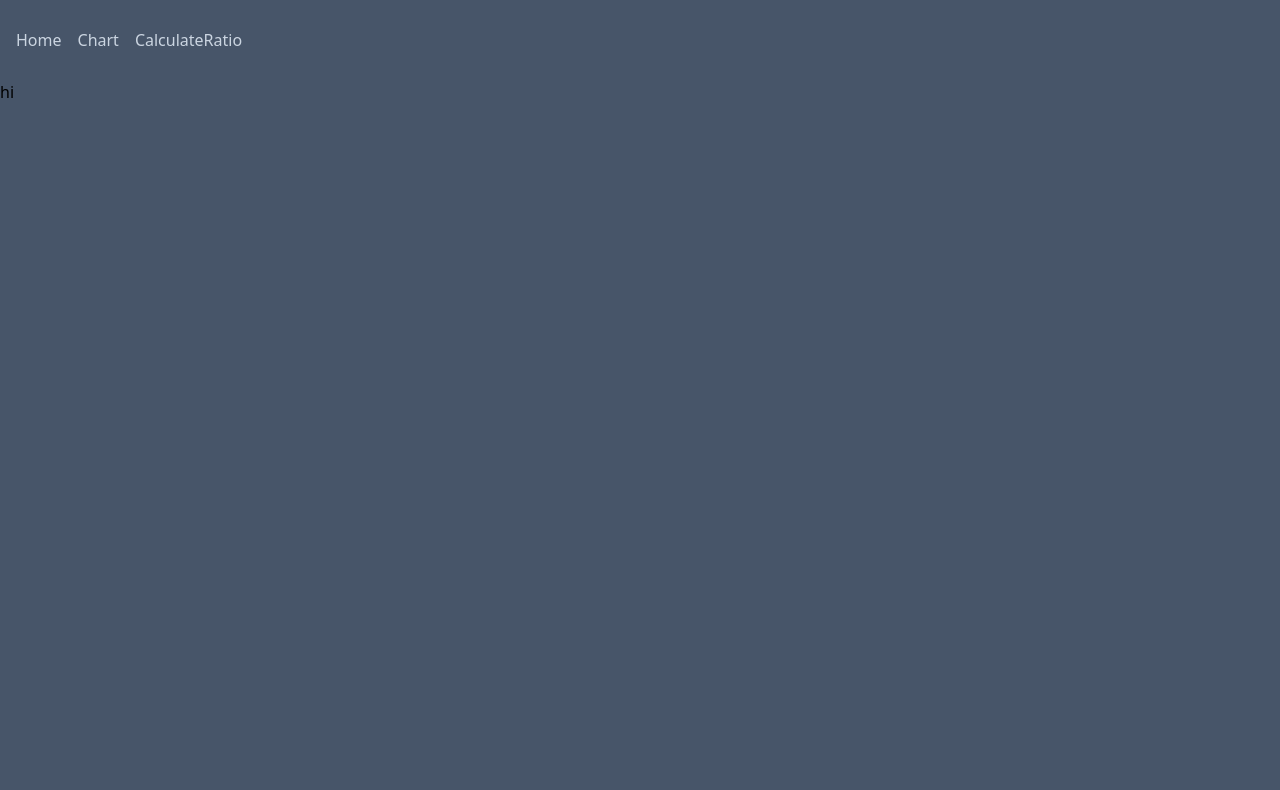
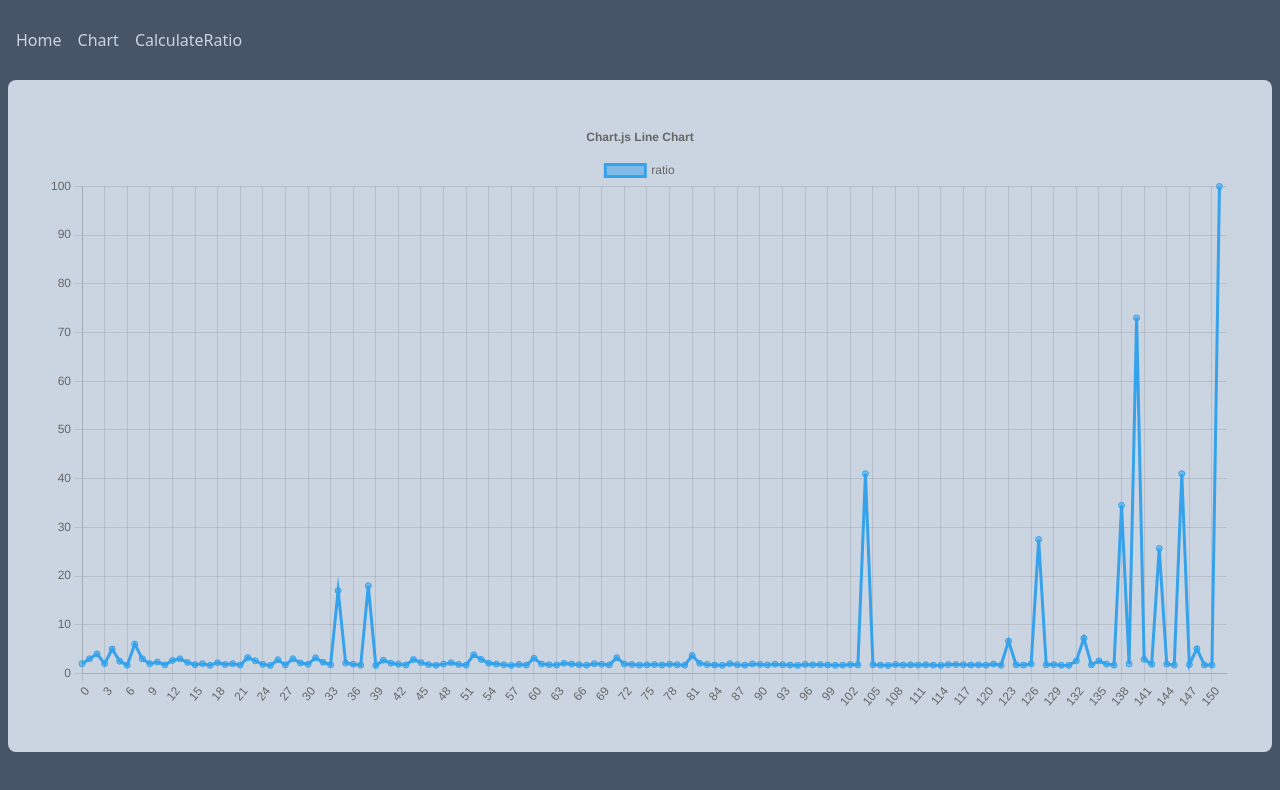
Before and after one commit to Mrkh97/RocketPlaneProject, a React (Create React App) app: page /calculateratio in a window 1280 px wide. Shown: the top 790 px of the page. Built offline with nearby package versions, Linux system fonts and the light colour scheme.

Commit message:
added chart to calculate ratio

```diff
--- a/src/components/CalculateRatio.js
+++ b/src/components/CalculateRatio.js
@@ -1,3 +1,28 @@
+import {
+    Chart as ChartJS,
+    CategoryScale,
+    LinearScale,
+    PointElement,
+    LineElement,
+    Title,
+    Tooltip,
+    Legend,
+  } from 'chart.js';
+//   import { useState } from 'react';
+  import { Line } from 'react-chartjs-2';
+
+  ChartJS.register(
+    CategoryScale,
+    LinearScale,
+    PointElement,
+    LineElement,
+    Title,
+    Tooltip,
+    Legend
+  );
+
+
+
 export default function CalculateRatio() {
 
 
@@ -16,7 +41,7 @@ export default function CalculateRatio() {
     let planeSpeedRatio = [];
     let rocketSpeedRatio = [];
 
-    let ratio = {};
+    let ratio = [];
 
     function CalculateDistance(planeV, rocketV) {
         XPlane = 0;
@@ -46,16 +71,64 @@ export default function CalculateRatio() {
             if (CalculateDistance(planeSpeed, rocketSpeed)) {
                 planeSpeedRatio.push(planeSpeed);
                 rocketSpeedRatio.push(rocketSpeed);
+                ratio.push(rocketSpeed/planeSpeed);
             }
 
 
         }
 
     }
-    planeSpeedRatio.forEach((item,i)=>ratio[item]=rocketSpeedRatio[i]);
+    // planeSpeedRatio.forEach((item,i)=>ratio[item]=rocketSpeedRatio[i]);
     console.log(ratio);
 
-    return <div>
-        hi
+
+
+  const options = {
+
+    // scales: {
+    //   x: {
+    //     max: 100,
+    //     min: 0,
+    //     type: 'linear',
+    //     ticks: {
+    //       stepSize: 0.5
+    //     }
+    //   }
+    // },
+    responsive: true,
+    plugins: {
+      legend: {
+        position: 'top'
+      },
+      title: {
+        display: true,
+        text: 'Chart.js Line Chart',
+      },
+    },
+  };
+
+  //commit on test branch
+
+  let labels = [];
+  for (let i = 0; i <= ratio.length; i++) {
+    labels.push(i);
+  }
+
+  const data = {
+    labels,
+    datasets: [
+      {
+        label: 'ratio',
+        data: ratio,
+        borderColor: 'rgb(53, 162, 235)',
+        backgroundColor: 'rgba(53, 162, 235, 0.5)',
+      },
+
+    ],
+  };
+
+    return <div className=" p-10 bg-slate-300 m-2 rounded-lg">
+      <Line options={options} data={data} />
     </div>
+
 }
```
